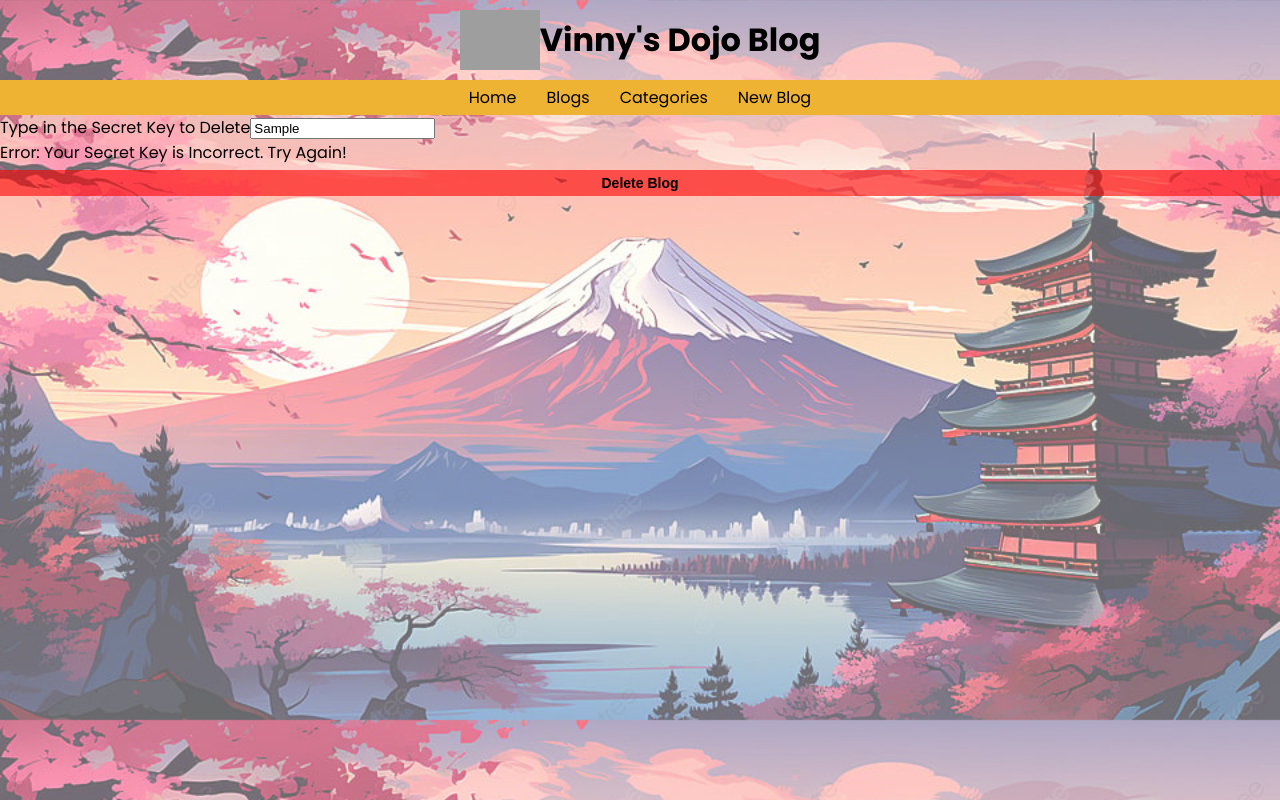
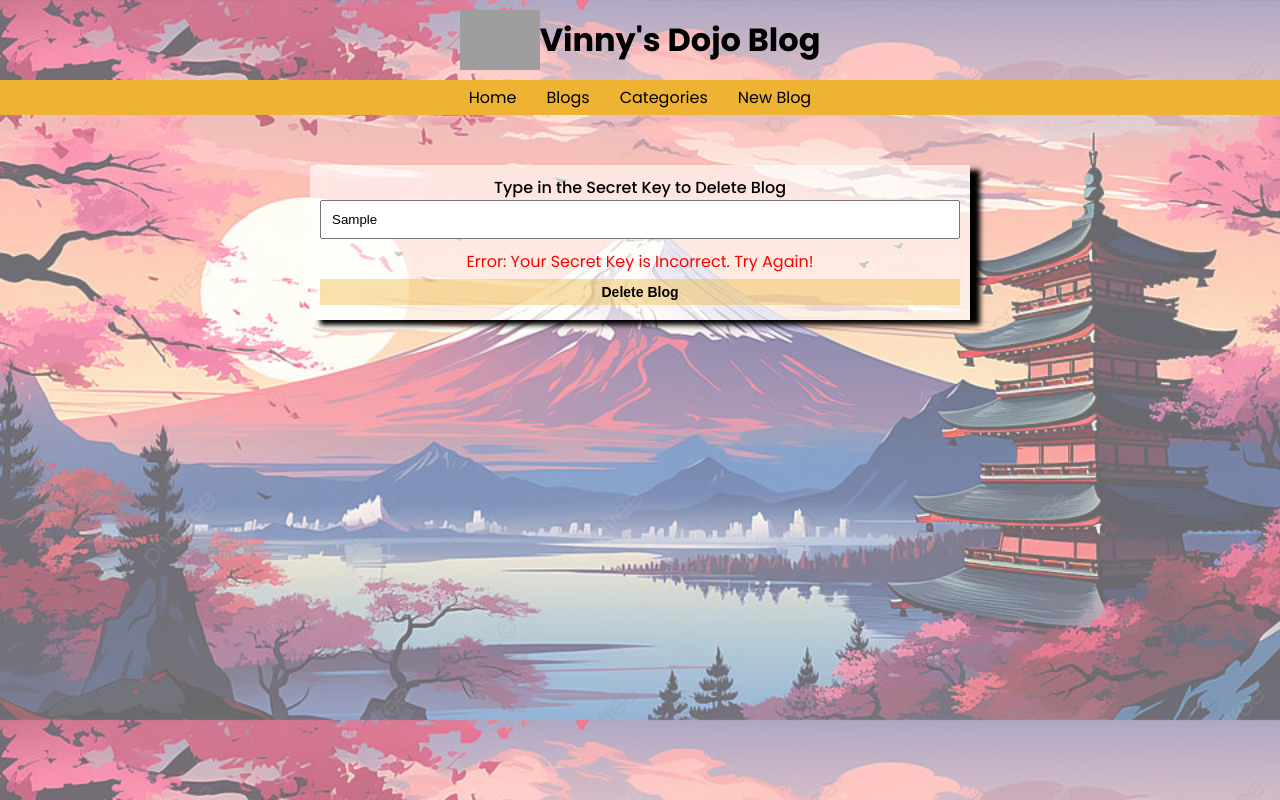
Before and after one commit to VinceNguyen35/vinnys-dojo-blog-frontend, a React (Vite) app: page /blogs/1/delete in a window 1280 px wide. Both pictures are taken after typing "Sample" into the empty fields and a click on the button "Delete Blog". Built offline with nearby package versions, Linux system fonts and the light colour scheme; no server answers; grey boxes are pictures that could not be loaded.

Commit message:
add secret key authentication for editing and adding blogs

```diff
--- a/css/index.css
+++ b/css/index.css
@@ -91,6 +91,10 @@ button {
   background-color: rgba(255, 0, 0, 0.6);
 }
 
+.secret-key-message {
+  color: red;
+}
+
 .latest-blog {
   background-color: rgba(255, 255, 255, 0.6);
   box-shadow: 10px 5px 5px black;
@@ -167,6 +171,36 @@ button {
 }
 .blogs h2 {
   margin-left: 25px;
+}
+
+.blog-delete {
+  display: flex;
+  flex-direction: column;
+  width: 50%;
+  margin: 50px auto;
+  text-align: center;
+  background-color: rgba(255, 255, 255, 0.6);
+  box-shadow: 10px 5px 5px black;
+  padding: 10px;
+}
+.blog-delete h2 {
+  margin-bottom: 10px;
+}
+.blog-delete label {
+  font-weight: 500;
+}
+.blog-delete input {
+  padding: 10px;
+  margin-bottom: 10px;
+}
+.blog-delete textarea {
+  height: 100px;
+  padding: 10px;
+  margin-bottom: 20px;
+  resize: vertical;
+}
+.blog-delete :focus {
+  background-color: rgba(238, 179, 50, 0.4);
 }
 
 .blog-edit {
--- /dev/null
+++ b/sass/components/_secretKeyMessage.scss
@@ -0,0 +1,3 @@
+.secret-key-message {
+    color: red;
+}
--- a/sass/index.scss
+++ b/sass/index.scss
@@ -18,6 +18,7 @@
 @import "components/bio";
 @import "components/sidebar";
 @import "components/button";
+@import "components/secretKeyMessage";
 
 // components/blogs
 @import "components/blogs/latestBlog";
@@ -32,6 +33,7 @@
 
 // pages/blogs
 @import "pages/blogs/blogs";
+@import "pages/blogs/blogDelete";
 @import "pages/blogs/blogEdit";
 @import "pages/blogs/blogNew";
 @import "pages/blogs/blogShow";
--- /dev/null
+++ b/sass/pages/blogs/_blogDelete.scss
@@ -0,0 +1,4 @@
+.blog-delete {
+    @include forms();
+    @include section();
+}
--- a/src/components/SecretKeyMessage.tsx
+++ b/src/components/SecretKeyMessage.tsx
@@ -1,6 +1,6 @@
 const SecretKeyMessage = () => {
     return (
-        <p>Error: Your Secret Key is Incorrect. Try Again!</p>
+        <p className="secret-key-message">Error: Your Secret Key is Incorrect. Try Again!</p>
     );
 }
 
--- a/src/pages/blogs/BlogDelete.tsx
+++ b/src/pages/blogs/BlogDelete.tsx
@@ -65,7 +65,7 @@ const BlogDelete = () => {
 
     return (
         <form onSubmit={handleDelete} className="blog-delete">
-            <label>Type in the Secret Key to Delete</label>
+            <label>Type in the Secret Key to Delete Blog</label>
             <input
                 type="text"
                 required
--- a/src/pages/blogs/BlogEdit.tsx
+++ b/src/pages/blogs/BlogEdit.tsx
@@ -11,6 +11,9 @@ import { updateBlog } from "../../redux/blogsSlice";
 import { addCategory, deleteCategory } from "../../redux/categoriesSlice";
 import { updateLatestBlog } from "../../redux/latestBlogSlice";
 import { useSelector, useDispatch } from "react-redux";
+
+// Component Imports
+import SecretKeyMessage from "../../components/SecretKeyMessage";
 
 const BlogEdit = () => {
 
@@ -30,6 +33,8 @@ const BlogEdit = () => {
     const [category, setCategory] = useState<string>("");
     const [oldCategory, setOldCategory] = useState<string>("");
     const [content, setContent] = useState<string>("");
+    const [secretKey, setSecretKey] = useState<string>("");
+    const [isSecretKeyWrong, setIsSecretKeyWrong] = useState<boolean>(false);
 
     // Find the Blog
     useEffect(() => {
@@ -51,6 +56,9 @@ const BlogEdit = () => {
     // Submit Event
     const handleSubmit = async (event: React.FormEvent<HTMLFormElement>) => {
         event.preventDefault();
+        if (secretKey === "VinceNguyen35") {
+            setSecretKey("");
+            setIsSecretKeyWrong(false);
             const blog = { title, author, category, content };
             const response = await fetch(`https://wfywh0o582.execute-api.us-west-1.amazonaws.com/api/blogs/${id}`, {
                 method: "PATCH",
@@ -77,6 +85,9 @@ const BlogEdit = () => {
                 setContent("");
                 console.log("Blog Updated", json[0]);
                 navigate(`/blogs/${json[0].id}`);
+            }
+        } else {
+            setIsSecretKeyWrong(true);
         }
     }
 
@@ -131,6 +142,17 @@ const BlogEdit = () => {
                 onChange={(event) => setContent(event.target.value)}
                 value={content}
             />
+            <label>Type in the Secret Key to Update Blog</label>
+            <input
+                type="text"
+                required
+                onChange={(event) => setSecretKey(event.target.value)}
+                value={secretKey}
+            />
+            {
+                isSecretKeyWrong &&
+                <SecretKeyMessage />
+            }
             <button className="button-update">Update Blog</button>
         </form>
     );
--- a/src/pages/blogs/BlogNew.tsx
+++ b/src/pages/blogs/BlogNew.tsx
@@ -9,6 +9,9 @@ import { addBlog } from "../../redux/blogsSlice";
 import { updateLatestBlog } from "../../redux/latestBlogSlice";
 import { addCategory } from "../../redux/categoriesSlice";
 
+// Component Imports
+import SecretKeyMessage from "../../components/SecretKeyMessage";
+
 const BlogNew = () => {
 
     // State Variables
@@ -16,6 +19,8 @@ const BlogNew = () => {
     const [author, setAuthor] = useState<string>("");
     const [category, setCategory] = useState<string>("");
     const [content, setContent] = useState<string>("");
+    const [secretKey, setSecretKey] = useState<string>("");
+    const [isSecretKeyWrong, setIsSecretKeyWrong] = useState<boolean>(false);
 
     // React Router Navigation
     const navigate = useNavigate();
@@ -27,18 +32,21 @@ const BlogNew = () => {
     // Submit Action
     const handleSubmit = async (event: React.FormEvent<HTMLFormElement>) => {
         event.preventDefault();
+        if (secretKey === "VinceNguyen35") {
+            setSecretKey("");
+            setIsSecretKeyWrong(false);
             const blog = { title, author, category, content };
             const response = await fetch("https://wfywh0o582.execute-api.us-west-1.amazonaws.com/api/blogs", {
                 method: "POST",
-            headers: {"Content-Type": "application/json"},
+                headers: { "Content-Type": "application/json" },
                 body: JSON.stringify(blog)
             });
             const json = await response.json();
             // Response will return an array of 1 object if working
-        if(!response.ok) {
+            if (!response.ok) {
                 console.log(json.error);
             }
-        if(response.ok) {
+            if (response.ok) {
                 setTitle("");
                 setAuthor("");
                 setCategory("");
@@ -48,6 +56,9 @@ const BlogNew = () => {
                 dispatch(updateLatestBlog(json[0]));
                 checkAddCategory(json[0].category);
                 navigate(`/blogs/${json[0].id}`);
+            }
+        } else {
+            setIsSecretKeyWrong(true);
         }
     }
 
@@ -88,6 +99,17 @@ const BlogNew = () => {
                 onChange={(event) => setContent(event.target.value)}
                 value={content}
             />
+            <label>Type in the Secret Key to Add Blog</label>
+            <input
+                type="text"
+                required
+                onChange={(event) => setSecretKey(event.target.value)}
+                value={secretKey}
+            />
+            {
+                isSecretKeyWrong &&
+                <SecretKeyMessage />
+            }
             <button className="button-add">Add Blog</button>
         </form>
     );
```
Lines whose indentation alone changed are shown as unchanged.
